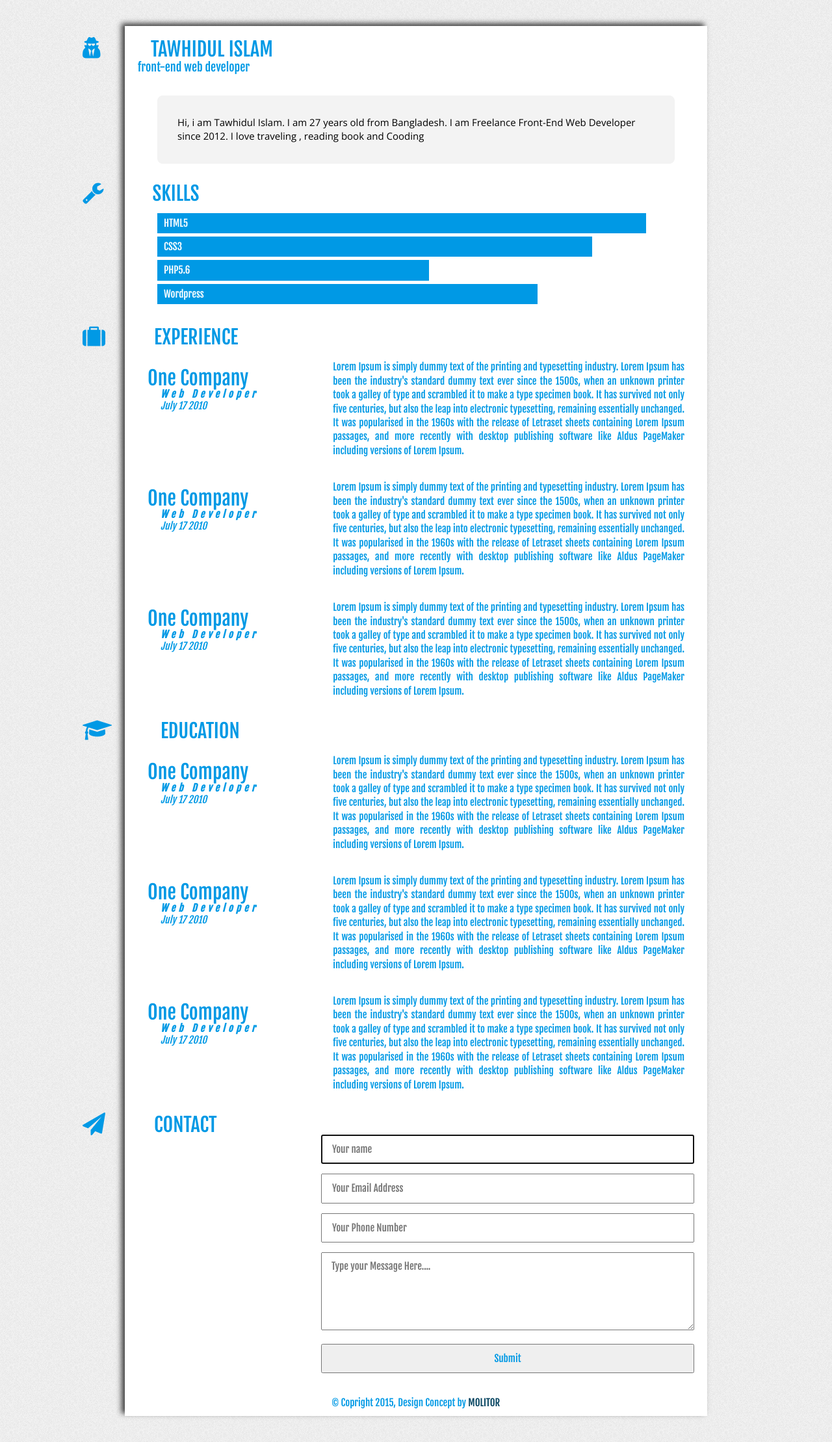
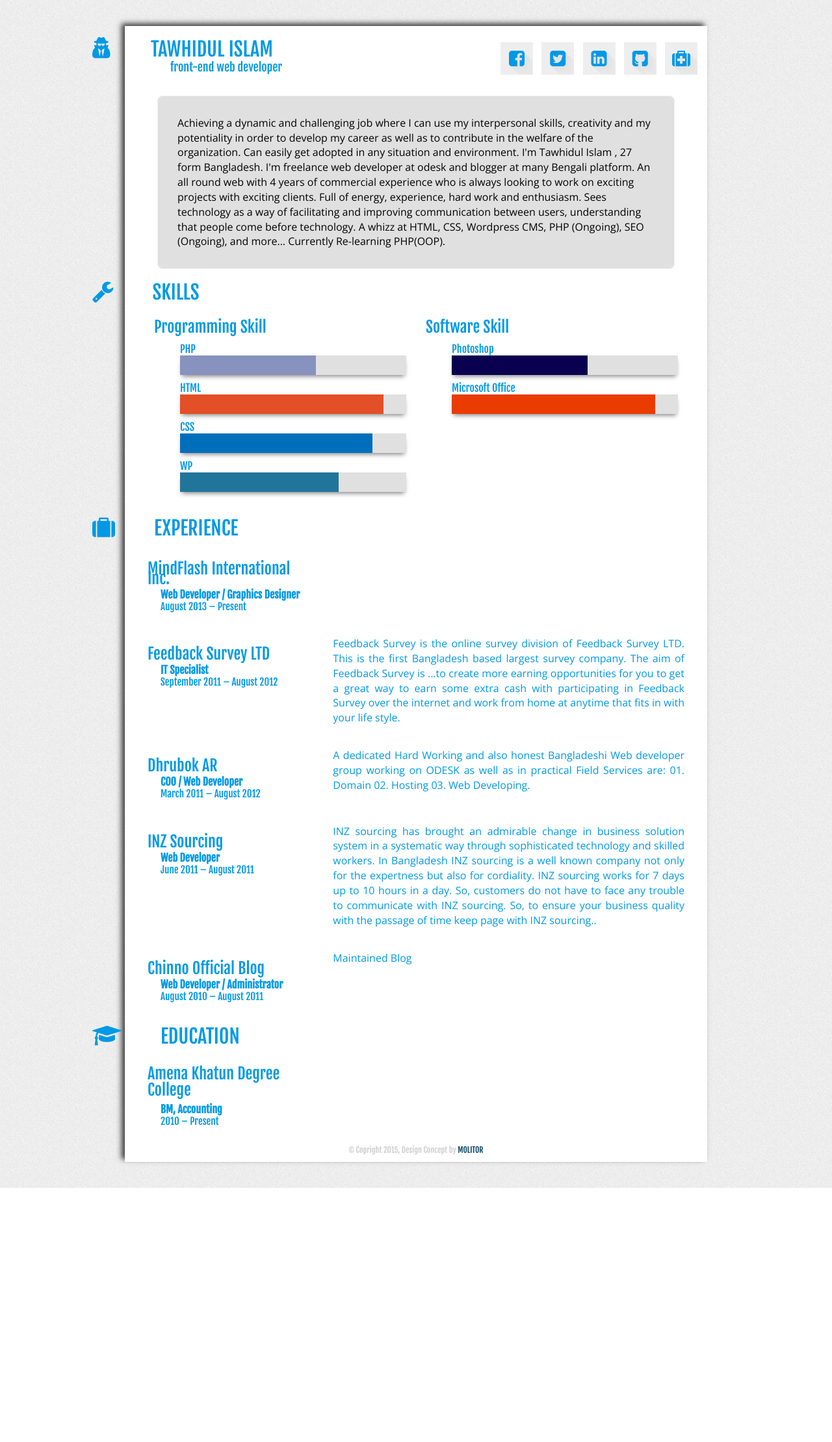
Before and after one commit to smtir/page, a PHP site: page / in a window 1280 px wide. Shown: the whole page at 65% size. After the commit the page ends 1828 px from the top, so only its background shows below. Run offline with PHP 8.4, Linux system fonts and the light colour scheme; some libraries are stand-ins or nearby versions; grey boxes are pictures that could not be loaded.

Commit message:
CV Update

```diff
--- /dev/null
+++ b/about_me/css/progressbar.css
@@ -0,0 +1,85 @@
+.sonny_progressbar {
+	margin-bottom: 10px;
+}
+.sonny_progressbar p.title {
+	font-size: 16px;
+	line-height: 20px;
+	margin: 0;
+}
+.sonny_progressbar .bar-container {
+	position: relative;
+	height: 40px;
+}
+.sonny_progressbar .bar-container.shadow {
+	-moz-box-shadow: 0px 5px 7px -3px rgba(0,0,0,.5);
+	-webkit-box-shadow: 0px 5px 7px -3px rgba(0,0,0,.5);
+	box-shadow: 0px 5px 7px -3px rgba(0,0,0,.5);
+}
+.sonny_progressbar .backgroundBar {
+	position: absolute;
+	bottom: 0;
+	top: 0;
+	left: 0;
+	right: 0;
+}
+.sonny_progressbar .bar {
+	position: absolute;
+	top: 0;
+	left: 0;
+	height: 100%;
+}
+.sonny_progressbar .targetBar {
+	position: absolute;
+	top: 0;
+	left: 0;
+	height: 100%;
+	-webkit-animation: Animation 2s infinite ease-in-out;
+	-moz-animation: Animation 2s infinite ease-in-out;
+	animation: Animation 2s infinite ease-in-out;
+}
+.sonny_progressbar .targetBar.loader {
+	-webkit-animation: AnimationB 4s infinite ease-in-out;
+	-moz-animation: AnimationB 4s infinite ease-in-out;
+	animation: AnimationB 4s infinite ease-in-out;
+	background-image: url('animated-overlay.gif');
+}
+.sonny_progressbar .bar-container.border .bar, .sonny_progressbar .bar-container.border .targetBar, .sonny_progressbar .bar-container.border .backgroundBar {
+	border-bottom: 3px solid rgba(0,0,0,.2);
+}
+.sonny_progressbar .progress-percent {
+	font-family: Montserrat, sans-serif;
+	font-size: 16px;
+	position: absolute;
+	right: 15px;
+}
+
+@keyframes Animation {
+  0%   { opacity:.4; }
+  50%   { opacity:1; }
+  100% { opacity:.4; }
+}
+@-moz-keyframes Animation{
+  0%   { opacity:.4; }
+  50%   { opacity:1; }
+  100% { opacity:.4; }
+}
+@-webkit-keyframes Animation{
+  0%   { opacity:.4; }
+  50%   { opacity:1; }
+  100% { opacity:.4; }
+}
+@keyframes AnimationB {
+  0%   { opacity:.01; }
+  50%   { opacity:.1; }
+  100% { opacity:.01; }
+}
+@-moz-keyframes AnimationB {
+  0%   { opacity:.01; }
+  50%   { opacity:.1; }
+  100% { opacity:.01; }
+}
+@-webkit-keyframes AnimationB {
+  0%   { opacity:.01; }
+  50%   { opacity:.1; }
+  100% { opacity:.01; }
+}
--- a/about_me/index.html
+++ b/about_me/index.html
@@ -5,67 +5,123 @@
 <title>Tawhiduul Islam | Web Developer</title>
 <meta name="viewport" content="initial-scale=1.0,width=device-width" />
 <link rel="stylesheet" href="css/bootstrap.min.css" type="text/css" media="screen" />
+<link rel="stylesheet" href="css/font-awesome.min.css" type="text/css" media="screen" />
+<link rel="stylesheet" href="css/progressbar.css" type="text/css" media="screen" />
 <link rel="stylesheet" href="style.css" type="text/css" media="screen" />
 <link rel="stylesheet" href="css/print.css" type="text/css" media="print" />
-<link rel="stylesheet" href="css/font-awesome.min.css" type="text/css" media="screen" />
+<script type="text/javascript" src="http://code.jquery.com/jquery-1.11.3.min.js"></script>
+<script src="js/script.js" type="text/javascript"></script>
+<script src="js/progressbar.js"></script>
 </head>
 <body>
 <div id="wrap" class="container">
 	<div class="row">
 		<div class="col-md-12">
-			<section id="title">
+			<section id="title" autofocus>
+				<div class="social_right">
+					<div class="social"><a href="https://www.facebook.com/smtir" target="blank" title="Follow me Facebook"><i class="fa fa-facebook-square fa-4"></i></a></div>
+					<div class="social"><a href="https://twitter.com/rm2334" target="blank" title="Follow me on Twitter"><i class="fa fa-twitter-square fa-4"></i></a></div>
+					<div class="social"><a href="https://bd.linkedin.com/in/tawhidulislam" target="blank" title="Add me on Linkedin"><i class="fa fa-linkedin-square fa-4"></i></a></div>
+					<div class="social"><a href="https://github.com/rm2334" target="blank" title="Subscribe on Github"><i class="fa fa-github-square fa-4"></i></a></div>
+					<div class="social"><a href="https://www.upwork.com/freelancers/~01c53be0b5df9a126c" target="blank" title="Hire me on Upwork , per hour 9$"><i class="fa fa-medkit fa-4"></i></a></div>
+				</div>
 				<h2 class="title">Tawhidul Islam</h2>
 				<p class="desig">Front-End Web Developer</p>
 				<div class="desc">
-					<p>Hi, i am Tawhidul Islam. I am 27 years old from Bangladesh. I am Freelance Front-End Web Developer since 2012. I love traveling , reading book and Cooding</p>
+					<p>Achieving a dynamic and challenging job where I can use my interpersonal skills, creativity and my potentiality in order to develop my career as well as to contribute in the welfare of the organization. Can easily get adopted in any situation and environment.
+					I'm Tawhidul Islam , 27 form Bangladesh. I'm freelance web developer at odesk and blogger at many Bengali platform. An all round web with 4 years of commercial experience who is always looking to work on exciting projects with exciting clients. Full of energy, experience, hard work and enthusiasm.
+					Sees technology as a way of facilitating and improving communication between users, understanding that people come before technology.
+					A whizz at HTML, CSS, Wordpress CMS, PHP (Ongoing), SEO (Ongoing), and more... Currently
+					Re-learning PHP(OOP).</p>
 				</div>
 			</section>
 
 			<section id="skills">
 				<h2 class="skills">Skills</h2>
-				<ul class="pro">
-					<li class="html5 skill_back">HTML5</li>
-					<li class="css skill_back">CSS3</li>
-					<li class="php skill_back">PHP5.6</li>
-					<li class="wp skill_back">Wordpress</li>
-				</ul>
+                <div class="row skill">
+                	<div class="col-md-6">
+                		<h3>Programming Skill</h3>
+	                	<ul class='programming_skill'>
+				            <li class='progressbar_php' data-width='60' data-target='60'>PHP</li>
+				            <li class='progressbar_html' data-width='90' data-target='90'>HTML</li>
+				            <li class='progressbar_css' data-width='85' data-target='85'>CSS</li>
+				            <li class='progressbar_wp' data-width='70' data-target='70'>WP</li>
+			        	</ul>
+                	</div>
+
+                	<div class="col-md-6">
+                		<h3>Software Skill</h3>
+	                	<ul class='software_skill'>
+				            <li class='progressbar_photoshop' data-width='60' data-target='60'>Photoshop</li>
+				            <li class='progressbar_msoffice' data-width='90' data-target='90'>Microsoft Office</li>
+
+			        	</ul>
+                	</div>
+                </div>
+
+
+
 			</section>
 
 			<section id="exp">
 				<h2 class="exp">Experience</h2>
 				<div class="row exp_company">
 					<div class="col-md-4 company_name">
-						<h2>One Company</h2>
-						<p>Web Developer</p>
-						<em>July 17 2010</em>
+						<h3>MindFlash International Inc.</h3>
+						<p>Web Developer / Graphics Designer</p>
+						<em>August 2013 – Present</em>
 					</div>
 
 					<div class="col-md-8 company_desc">
-						<p>Lorem Ipsum is simply dummy text of the printing and typesetting industry. Lorem Ipsum has been the industry's standard dummy text ever since the 1500s, when an unknown printer took a galley of type and scrambled it to make a type specimen book. It has survived not only five centuries, but also the leap into electronic typesetting, remaining essentially unchanged. It was popularised in the 1960s with the release of Letraset sheets containing Lorem Ipsum passages, and more recently with desktop publishing software like Aldus PageMaker including versions of Lorem Ipsum.</p>
+						<p></p>
 					</div>
 				</div>
 
 				<div class="row exp_company">
 					<div class="col-md-4 company_name">
-						<h2>One Company</h2>
-						<p>Web Developer</p>
-						<em>July 17 2010</em>
+						<h3>Feedback Survey LTD</h3>
+						<p>IT Specialist</p>
+						<em>September 2011 – August 2012</em>
 					</div>
 
 					<div class="col-md-8 company_desc">
-						<p>Lorem Ipsum is simply dummy text of the printing and typesetting industry. Lorem Ipsum has been the industry's standard dummy text ever since the 1500s, when an unknown printer took a galley of type and scrambled it to make a type specimen book. It has survived not only five centuries, but also the leap into electronic typesetting, remaining essentially unchanged. It was popularised in the 1960s with the release of Letraset sheets containing Lorem Ipsum passages, and more recently with desktop publishing software like Aldus PageMaker including versions of Lorem Ipsum.</p>
+						<p>Feedback Survey is the online survey division of Feedback Survey LTD. This is the first Bangladesh based largest survey company. The aim of Feedback Survey is ...to create more earning opportunities for you to get a great way to earn some extra cash with participating in Feedback Survey over the internet and work from home at anytime that fits in with your life style.</p>
 					</div>
 				</div>
 
 				<div class="row exp_company">
 					<div class="col-md-4 company_name">
-						<h2>One Company</h2>
-						<p>Web Developer</p>
-						<em>July 17 2010</em>
+						<h3>Dhrubok AR</h3>
+						<p>COO / Web Developer</p>
+						<em>March 2011 – August 2012</em>
 					</div>
 
 					<div class="col-md-8 company_desc">
-						<p>Lorem Ipsum is simply dummy text of the printing and typesetting industry. Lorem Ipsum has been the industry's standard dummy text ever since the 1500s, when an unknown printer took a galley of type and scrambled it to make a type specimen book. It has survived not only five centuries, but also the leap into electronic typesetting, remaining essentially unchanged. It was popularised in the 1960s with the release of Letraset sheets containing Lorem Ipsum passages, and more recently with desktop publishing software like Aldus PageMaker including versions of Lorem Ipsum.</p>
+						<p>A dedicated Hard Working and also honest Bangladeshi Web developer group working on ODESK as well as in practical Field Services are: 01. Domain 02. Hosting 03. Web Developing.</p>
+					</div>
+				</div>
+
+				<div class="row exp_company">
+					<div class="col-md-4 company_name">
+						<h3>INZ Sourcing</h3>
+						<p>Web Developer</p>
+						<em>June 2011 – August 2011</em>
+					</div>
+
+					<div class="col-md-8 company_desc">
+						<p>INZ sourcing has brought an admirable change in business solution system in a systematic way through sophisticated technology and skilled workers. In Bangladesh INZ sourcing is a well known company not only for the expertness but also for cordiality. INZ sourcing works for 7 days up to 10 hours in a day. So, customers do not have to face any trouble to communicate with INZ sourcing. So, to ensure your business quality with the passage of time keep page with INZ sourcing..</p>
+					</div>
+				</div>
+
+				<div class="row exp_company">
+					<div class="col-md-4 company_name">
+						<h3>Chinno Official Blog</h3>
+						<p>Web Developer / Administrator</p>
+						<em>August 2010 – August 2011</em>
+					</div>
+
+					<div class="col-md-8 company_desc">
+						<p>Maintained Blog</p>
 					</div>
 				</div>
 			</section>
@@ -74,64 +130,15 @@
 				<h2 class="edu">Education</h2>
 				<div class="row edu_institue">
 					<div class="col-md-4 edu_institue_name">
-						<h2>One Company</h2>
-						<p>Web Developer</p>
-						<em>July 17 2010</em>
+						<h3>Amena Khatun Degree College</h3>
+						<p>BM, Accounting</p>
+						<em>2010 – Present</em>
 					</div>
 
 					<div class="col-md-8 edu_institue_desc">
-						<p>Lorem Ipsum is simply dummy text of the printing and typesetting industry. Lorem Ipsum has been the industry's standard dummy text ever since the 1500s, when an unknown printer took a galley of type and scrambled it to make a type specimen book. It has survived not only five centuries, but also the leap into electronic typesetting, remaining essentially unchanged. It was popularised in the 1960s with the release of Letraset sheets containing Lorem Ipsum passages, and more recently with desktop publishing software like Aldus PageMaker including versions of Lorem Ipsum.</p>
+						<p></p>
 					</div>
 				</div>
-
-				<div class="row edu_institue">
-					<div class="col-md-4 edu_institue_name">
-						<h2>One Company</h2>
-						<p>Web Developer</p>
-						<em>July 17 2010</em>
-					</div>
-
-					<div class="col-md-8 edu_institue_desc">
-						<p>Lorem Ipsum is simply dummy text of the printing and typesetting industry. Lorem Ipsum has been the industry's standard dummy text ever since the 1500s, when an unknown printer took a galley of type and scrambled it to make a type specimen book. It has survived not only five centuries, but also the leap into electronic typesetting, remaining essentially unchanged. It was popularised in the 1960s with the release of Letraset sheets containing Lorem Ipsum passages, and more recently with desktop publishing software like Aldus PageMaker including versions of Lorem Ipsum.</p>
-					</div>
-				</div>
-
-				<div class="row edu_institue">
-					<div class="col-md-4 edu_institue_name">
-						<h2>One Company</h2>
-						<p>Web Developer</p>
-						<em>July 17 2010</em>
-					</div>
-
-					<div class="col-md-8 edu_institue_desc">
-						<p>Lorem Ipsum is simply dummy text of the printing and typesetting industry. Lorem Ipsum has been the industry's standard dummy text ever since the 1500s, when an unknown printer took a galley of type and scrambled it to make a type specimen book. It has survived not only five centuries, but also the leap into electronic typesetting, remaining essentially unchanged. It was popularised in the 1960s with the release of Letraset sheets containing Lorem Ipsum passages, and more recently with desktop publishing software like Aldus PageMaker including versions of Lorem Ipsum.</p>
-					</div>
-				</div>
-			</section>
-
-			<section id="contact">
-				<h2 class="contact">Contact</h2>
-				<form id="contacts" action="" method="post">
-				    <div class="row">
-				    	<div class="col-md-4">
-
-				    	</div>
-
-				    	<div class="col-md-8 contact_form">
-					    	<p><input placeholder="Your name" type="text" tabindex="1" required autofocus></p>
-
-						    <p><input placeholder="Your Email Address" type="email" tabindex="2" required></p>
-
-						    <p><input placeholder="Your Phone Number" type="tel" tabindex="3" required></p>
-
-						    <p><textarea placeholder="Type your Message Here...." tabindex="5" required></textarea></p>
-
-						    <p><button name="submit" type="submit" id="contact-submit" data-submit="...Sending">Submit</button></p>
-					    </div>
-				    </div>
-
-
-				</form>
 			</section>
 
 			<section id="footer">
@@ -140,6 +147,58 @@
 		</div>
 	</div>
 </div>
-<script type="text/javascript" src="js/bootstrap.min.js"></script>
+
+<script type="text/javascript" src="js/bootstrap.min.jss"></script>
+ <script>
+    // Display the progress bar calling progressbar.js
+	$('.progressbar_php').progressBar({
+		shadow : true,
+		percentage : false,
+		animation : true,
+		animateTarget : true,
+		barColor : "#8892be",
+	});
+
+	$('.progressbar_html').progressBar({
+		shadow : true,
+		percentage : false,
+		animation : true,
+		animateTarget : true,
+		barColor : "#e34f26",
+	});
+
+	$('.progressbar_css').progressBar({
+		shadow : true,
+		percentage : false,
+		animation : true,
+		animateTarget : true,
+		barColor : "#006FBB",
+	});
+
+	$('.progressbar_wp').progressBar({
+		shadow : true,
+		percentage : false,
+		animation : true,
+		animateTarget : true,
+		barColor : "#21759b",
+	});
+
+	$('.progressbar_photoshop').progressBar({
+		shadow : true,
+		percentage : false,
+		animation : true,
+		animateTarget : true,
+		barColor : "#09004F",
+	});
+
+	$('.progressbar_msoffice').progressBar({
+		shadow : true,
+		percentage : false,
+		animation : true,
+		animateTarget : true,
+		barColor : "#EB3C00",
+	});
+    </script>
+
 </body>
 </html>
--- a/about_me/style.css
+++ b/about_me/style.css
@@ -9,7 +9,7 @@ body {
   @include align-content(center);
 }
 a {
-
+    color: #0099e5;
 }
 #wrap {
 	width: 70%;
@@ -22,8 +22,7 @@ a {
 }
 h2.title:before {
     position: relative;
-    left: -75px;
-    /*top: 30px;*/
+    left: -60px;
     font-family: FontAwesome;
     font-size: 35px;
     content: "\f21b";
@@ -36,22 +35,64 @@ h2.title {
     font-size: 30px;
     text-transform: uppercase;
     line-height: 10px;
+    margin: 20px 0 10px 0;
+    padding: 0;
 }
 p.desig {
     text-transform: lowercase;
     padding-left: 10px;
     font-size: 18px;
+    margin: 0 0 0 50px;
 }
 .desc p {
-margin: 30px 40px 0 40px;
+    margin: 30px 40px 0 40px;
     padding: 30px;
     font-weight: 400;
-    font-size: 15px;
+    font-size: 16px;
     font-family: Open Sans;
     color: #000;
-    background: #F3F3F3;
+    background: #E0E0E0;
     border: 1px solid #f3f3f3;
     border-radius: 8px;
+}
+.social_right {
+    float: right;
+}
+.social {
+  display: inline-block;
+  width: 50px;
+  height: 50px;
+  padding: 5px;
+  margin: 15px 5px;
+  font-size: 28px;
+  text-align: center;
+  color: #0099E5;
+  background: #eee;
+  overflow: hidden;
+  cursor: pointer;
+}
+
+.social {
+   text-shadow: rgb(226, 226, 226) 1px 1px,
+    rgb(227, 227, 227) 2px 2px,
+    rgb(227, 227, 227) 3px 3px,
+    rgb(228, 228, 228) 4px 4px,
+    rgb(229, 229, 229) 5px 5px,
+    rgb(229, 229, 229) 6px 6px,
+    rgb(230, 230, 230) 7px 7px,
+    rgb(230, 230, 230) 8px 8px,
+    rgb(231, 231, 231) 9px 9px,
+    rgb(232, 232, 232) 10px 10px,
+    rgb(232, 232, 232) 11px 11px,
+    rgb(233, 233, 233) 12px 12px,
+    rgb(233, 233, 233) 13px 13px,
+    rgb(234, 234, 234) 14px 14px,
+    rgb(235, 235, 235) 15px 15px,
+    rgb(235, 235, 235) 16px 16px,
+    rgb(236, 236, 236) 17px 17px,
+    rgb(236, 236, 236) 18px 18px,
+    rgb(237, 237, 237) 19px 19px,
+    rgb(238, 238, 238) 20px 20px;
 }
 section#skills {
     margin: 0;
@@ -61,37 +102,18 @@ h2.skills {
     font-size: 30px;
     text-transform: uppercase;
     line-height: 10px;
+    margin: 10px 0 15px 0;
 }
 h2.skills:before {
     position: relative;
-    left: -75px;
+    left: -60px;
     /*top: 250px;*/
     font-family: FontAwesome;
     font-size: 35px;
     content: "\f0ad";
 }
-.pro {
-list-style: none;
-    clear: both;
-    margin: 25px 0 0 0;
-}
-.skill_back {
-    background: #0099e5;
-    padding: 5px 10px;
-    color: #fff;
-    margin: 5px 0;
-}
-.html5 {
-    width: 90%;
-}
-.css {
-    width: 80%;
-}
-.php {
-    width: 50%;
-}
-.wp {
-    width: 70%;
+.skill {
+  margin: 0 20px;
 }
 section#exp {
     margin: 0;
@@ -104,7 +126,7 @@ h2.exp {
 }
 h2.exp:before {
     position: relative;
-    left: -75px;
+    left: -60px;
     /*top: 465px;*/
     font-family: FontAwesome;
     font-size: 35px;
@@ -118,7 +140,7 @@ h2.exp:before {
 .exp_company .company_name {
 
 }
-.exp_company .company_name h2 {
+.exp_company .company_name h3 {
     line-height: 15px;
 }
 .exp_company .company_name p {
@@ -126,18 +148,19 @@ h2.exp:before {
     line-height: 15px;
     padding-left: 20px;
     font-weight: bold;
-    font-style: italic;
-    letter-spacing: 5px;
+    font-size: 16px;
 }
 .exp_company .company_name em {
     line-height: 15px;
     padding-left: 20px;
-    font-style: italic;
+    font-style: normal;
 }
 .exp_company .company_desc p {
     text-align: justify;
     margin: 0;
     padding: 0;
+    font-size: 16px;
+    font-family: Open Sans;
 }
 
 section#edu {
@@ -151,7 +174,7 @@ h2.edu {
 }
 h2.edu:before {
     position: relative;
-    left: -75px;
+    left: -60px;
     /*top: 465px;*/
     font-family: FontAwesome;
     font-size: 35px;
@@ -159,65 +182,33 @@ h2.edu:before {
 }
 .edu_institue {
     clear: both;
-    margin: 25px 0 0 0;
+    margin: 15px 0 0 0;
     padding: 5px 10px;
 }
 .edu_institue .edu_institue_name {
 
 }
-.edu_institue .edu_institue_name h2 {
-    line-height: 15px;
+.edu_institue .edu_institue_name h3 {
+    line-height: 25px;
 }
 .edu_institue .edu_institue_name p {
     margin: 0;
     line-height: 15px;
     padding-left: 20px;
     font-weight: bold;
-    font-style: italic;
-    letter-spacing: 5px;
+    font-size: 16px
 }
 .edu_institue .edu_institue_name em {
     line-height: 15px;
     padding-left: 20px;
-    font-style: italic;
+    font-style: normal;
 }
 .edu_institue .edu_institue_desc p {
     text-align: justify;
     margin: 0;
     padding: 0;
-}
-section#contact {
-    margin: 0;
-    padding: 10px;
-}
-h2.contact {
-    font-size: 30px;
-    text-transform: uppercase;
-    line-height: 10px;
-}
-h2.contact:before {
-    position: relative;
-    left: -75px;
-    /*top: 250px;*/
-    font-family: FontAwesome;
-    font-size: 35px;
-    content: "\f1d8";
-}
-.contact_form input[type="email"] , input[type="text"], input[type="tel"] {
-    width: 100%;
-    margin: 0px 0 5px -10px;
-    padding: 10px 15px;
-}
-.contact_form textarea {
-    width: 100%;
-    margin: 0px 0 5px -10px;
-    padding: 10px 15px;
-    height: 120px;
-}
-.contact_form button {
-    width: 100%;
-    margin: 0px 0 5px -10px;
-    padding: 10px 15px;
+    font-size: 16px;
+    font-family: Open Sans;
 }
 section#footer {
     margin: 0;
@@ -227,7 +218,48 @@ section#footer p {
 	margin: 0;
     padding: 0;
     text-align: center;
+    font-size: 12px;
+    color: #ccc;
 }
 section#footer p a {
 	color: #00405d;
 }
+.skill_single_progress {
+    clear: both;
+    margin: 5px 0 5px 40px;
+}
+.skill_progress_bar_container {
+  -moz-box-sizing: content-box;
+    -webkit-box-sizing: content-box;
+    box-sizing: content-box;
+    width: 100%;
+    background: #E0E0E0;
+}
+
+.skill_progress_bar {
+  -moz-box-sizing: content-box;
+    -webkit-box-sizing: content-box;
+    box-sizing: content-box;
+    background: #0099E5;
+    padding: 5px 10px;
+    color: #fff;
+}
+.skill_contentx {
+
+}
+.skiLL_percent {
+  float: right;
+}
+@keyframes bounceIn {
+  0% {
+    transform: scale(0.1);
+    opacity: 0;
+  }
+  60% {
+    transform: scale(1.2);
+    opacity: 1;
+  }
+  100% {
+    transform: scale(1);
+  }
+}
```
Also changed, not shown: about_me/js/progressbar.js (added, +111 -0 lines), about_me/js/bootstrap.min.js (deleted), about_me/js/script.js (added).
